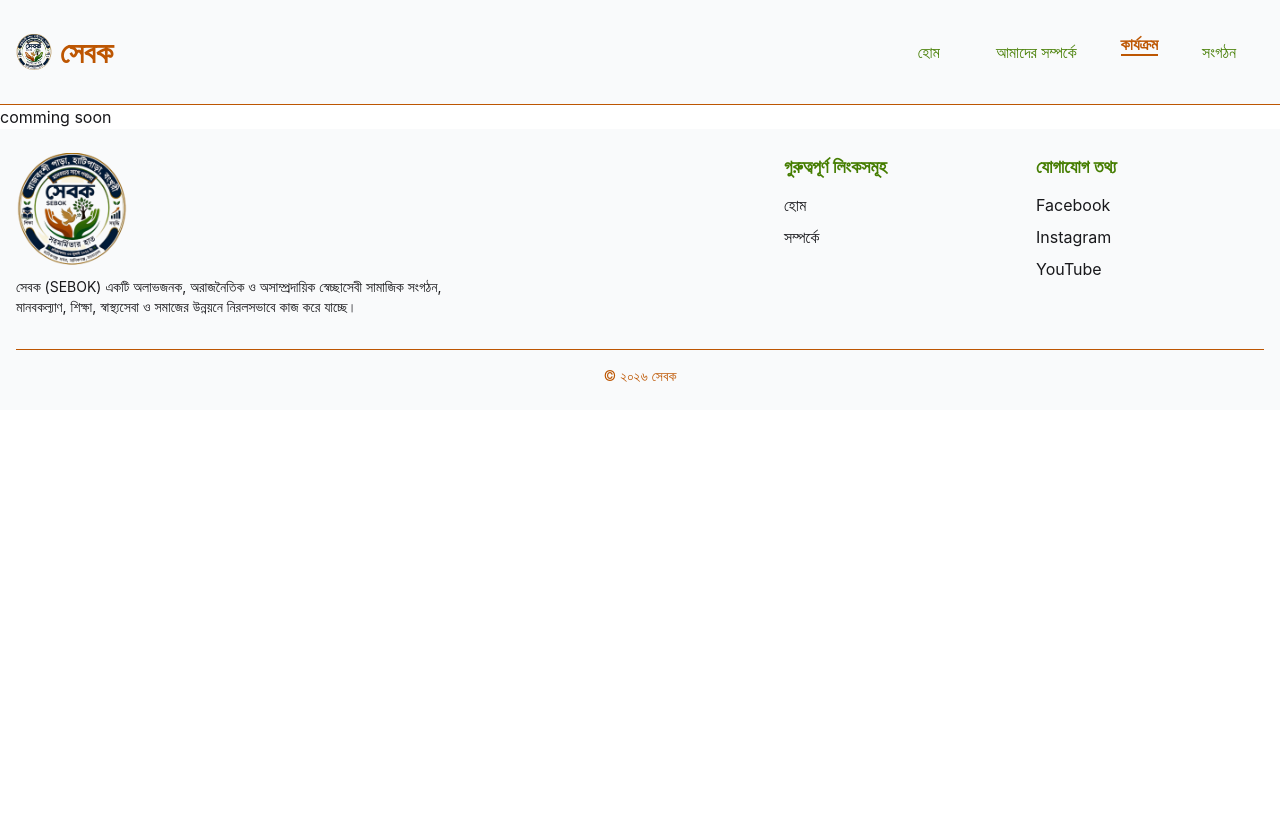
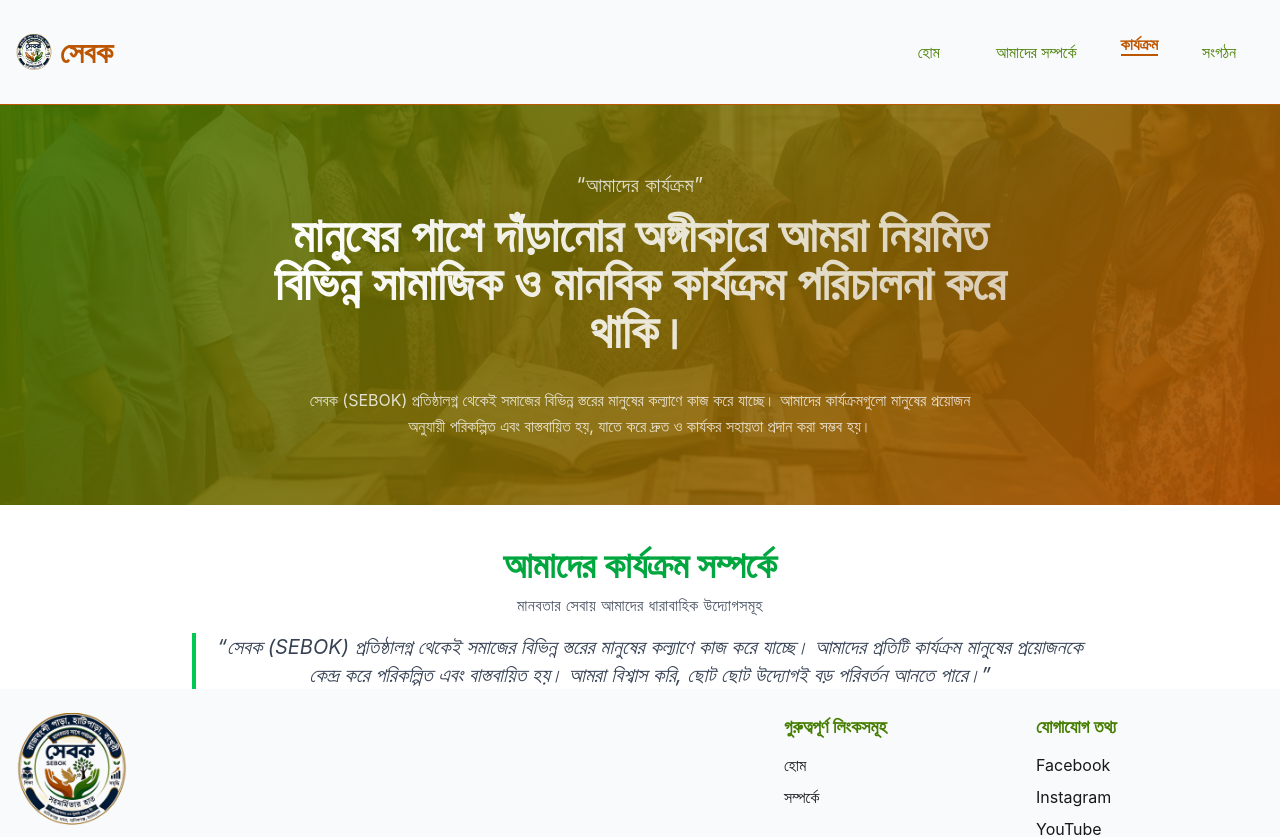
Before and after one commit to Alok52682/sebok, a React (Vite) app: page /activities in a window 1280 px wide. Shown: the top 837 px of the page. Before the commit the page ends 800 px from the top, so only its background shows below. Built offline with nearby package versions, Linux system fonts and the light colour scheme.

Commit message:
activity hero section and sort description section added into the page

```diff
--- a/src/Pages/Activities/Activities.jsx
+++ b/src/Pages/Activities/Activities.jsx
@@ -1,4 +1,5 @@
 import { Helmet } from "react-helmet-async";
+import ActivitiesHero from "./ActivitiesHero";
 
 const Activities = () => {
     return (
@@ -6,7 +7,26 @@ const Activities = () => {
             <Helmet>
                 <title>সেবক | কার্যক্রম</title>
             </Helmet>
-            comming soon
+            <ActivitiesHero />
+
+            <div className="max-w-4xl mx-auto text-center mt-10">
+
+                {/* Main Name */}
+                <h2 className="text-3xl md:text-4xl font-bold text-green-600 mb-2">
+                    আমাদের কার্যক্রম সম্পর্কে
+                </h2>
+
+                {/* Sub tagline */}
+                <p className="text-gray-600 tracking-wide mb-4">
+                    মানবতার সেবায় আমাদের ধারাবাহিক উদ্যোগসমূহ
+                </p>
+
+                {/* Quote */}
+                <p className="text-lg md:text-xl italic text-gray-700 border-l-4 border-green-500 pl-4 inline-block">
+                    “সেবক (SEBOK) প্রতিষ্ঠালগ্ন থেকেই সমাজের বিভিন্ন স্তরের মানুষের কল্যাণে কাজ করে যাচ্ছে। আমাদের প্রতিটি কার্যক্রম মানুষের প্রয়োজনকে কেন্দ্র করে পরিকল্পিত এবং বাস্তবায়িত হয়। আমরা বিশ্বাস করি, ছোট ছোট উদ্যোগই বড় পরিবর্তন আনতে পারে।”
+                </p>
+
+            </div>
         </div>
     );
 };
--- /dev/null
+++ b/src/Pages/Activities/ActivitiesHero.jsx
@@ -0,0 +1,40 @@
+import BGImg from '../../assets/ActivityBanner.png';
+const ActivitiesHero = () => {
+    return (
+        <div className="relative z-10">
+            {/* background image + gradient overlay */}
+            <div
+                className="absolute inset-0 bg-center bg-cover bg-no-repeat"
+                style={{
+                    backgroundImage: `url(${BGImg})`,
+                }}
+            ></div>
+
+            <div
+                className="absolute inset-0"
+                style={{
+                    background: "linear-gradient(135deg, rgba(69,125,0,0.85), rgba(189,86,2,0.85))",
+                }}
+            ></div>
+
+            {/* content */}
+            <section className="relative flex flex-col justify-center items-center text-white px-4 py-16 min-h-[35vh] md:min-h-[50vh] text-center">
+
+                <p className="text-lg md:text-xl text-white/80 mb-3 tracking-wide">
+                    “আমাদের কার্যক্রম”
+                </p>
+
+                <h1 className="text-3xl md:text-5xl font-semibold max-w-3xl bg-linear-to-r from-white to-white/70 text-transparent bg-clip-text">
+                    মানুষের পাশে দাঁড়ানোর অঙ্গীকারে আমরা নিয়মিত বিভিন্ন সামাজিক ও মানবিক কার্যক্রম পরিচালনা করে থাকি।
+                </h1>
+
+                <p className="text-white/80 max-w-2xl mt-5 md:mt-8 leading-relaxed">
+                    সেবক (SEBOK) প্রতিষ্ঠালগ্ন থেকেই সমাজের বিভিন্ন স্তরের মানুষের কল্যাণে কাজ করে যাচ্ছে। আমাদের কার্যক্রমগুলো মানুষের প্রয়োজন অনুযায়ী পরিকল্পিত এবং বাস্তবায়িত হয়, যাতে করে দ্রুত ও কার্যকর সহায়তা প্রদান করা সম্ভব হয়।
+                </p>
+
+            </section>
+        </div>
+    );
+};
+
+export default ActivitiesHero;
```
Also changed, not shown: src/assets/ActivityBanner.png (added).
